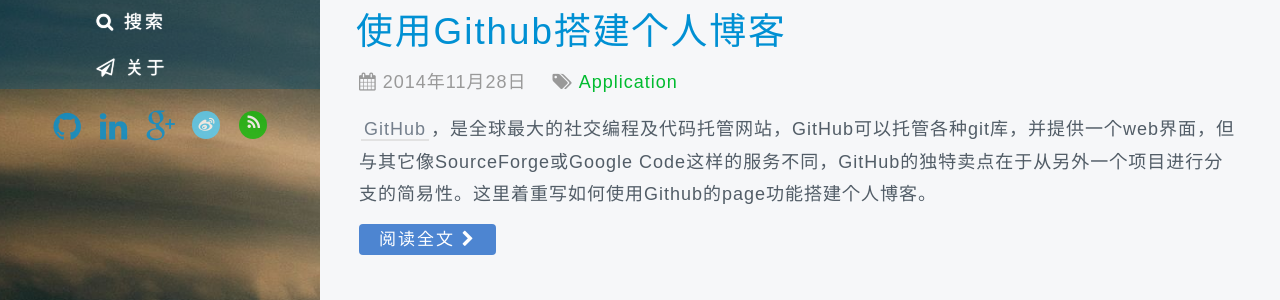
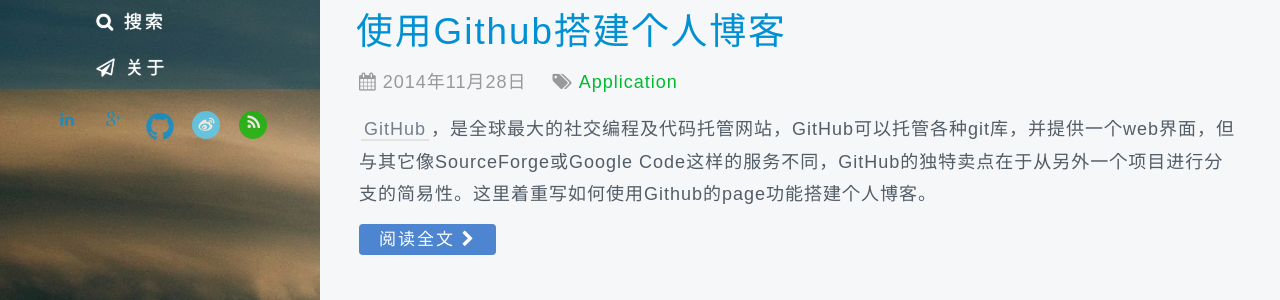
Before and after one commit to chrispher/chrispher.github.com, a Jekyll site: the page built from index.html, in a window 1280 px wide. Shown: the part 385-685 px from the top of the page. Built offline with Jekyll 4.4.1, drawn with Linux system fonts in a browser that asks for light colours; some web fonts are replaced; the list of posts is cut into pages by our own code; comment, search, counter and statistics services are not loaded.

Commit message:
modify the social

```diff
--- a/_includes/social.html
+++ b/_includes/social.html
@@ -1,4 +1,16 @@
 <div id="stalker">
+  {% if site.author.linkedin %}
+  <a class="LinkedIn" title="LinkedIn" href="https://www.linkedin.com/pub/{{ site.author.linkedin }}">
+    <i class="fa fa-linkedin fa-1.6x"></i>
+  </a>
+  {% endif %}
+
+  {% if site.author.gplus %}
+  <a class="Google Plus" title="Google Plus" href="https://plus.google.com/{{ site.author.gplus }}">
+    <i class="fa fa-google-plus fa-1.6x"></i>
+  </a>
+  {% endif %}
+
   {% if site.author.github %}
   <a class="Github" title="Github" href="https://github.com/{{ site.author.github }}">
     <i class="fa fa-github fa-2x"></i>
@@ -50,18 +62,6 @@
   </a>
   {% endif %}
 
-  {% if site.author.linkedin %}
-  <a class="LinkedIn" title="LinkedIn" href="https://www.linkedin.com/pub/{{ site.author.linkedin }}">
-    <i class="fa fa-linkedin fa-2x"></i>
-  </a>
-  {% endif %}
-
-  {% if site.author.gplus %}
-  <a class="Google Plus" title="Google Plus" href="https://plus.google.com/{{ site.author.gplus }}">
-    <i class="fa fa-google-plus fa-2x"></i>
-  </a>
-  {% endif %}
-
   {% if site.author.weibo %}
   <a class="weibo"" title="weibo" href="http://www.weibo.com/u/{{ site.author.weibo }}">
     <i class="fa fa-weibo"></i>
```
